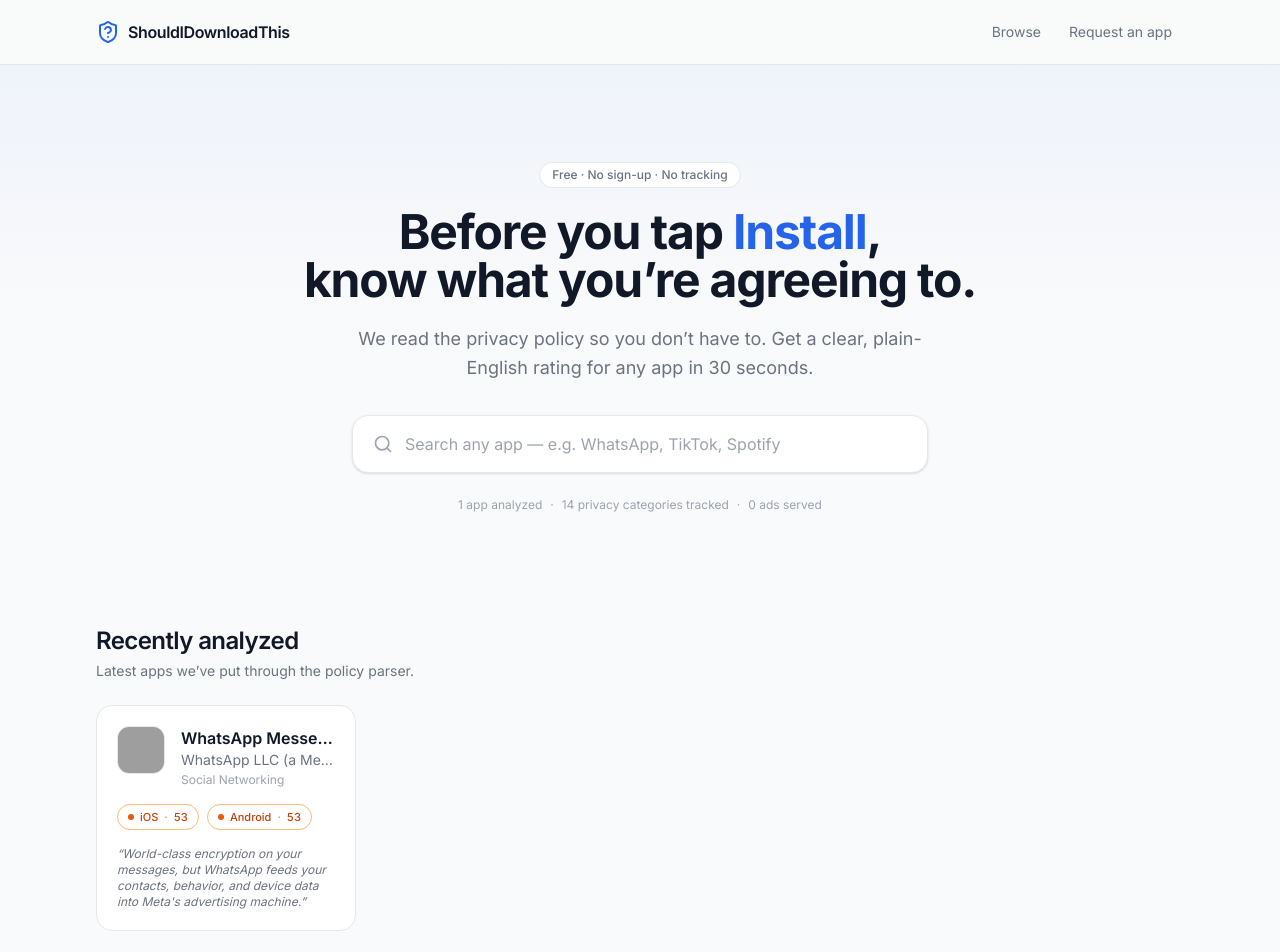
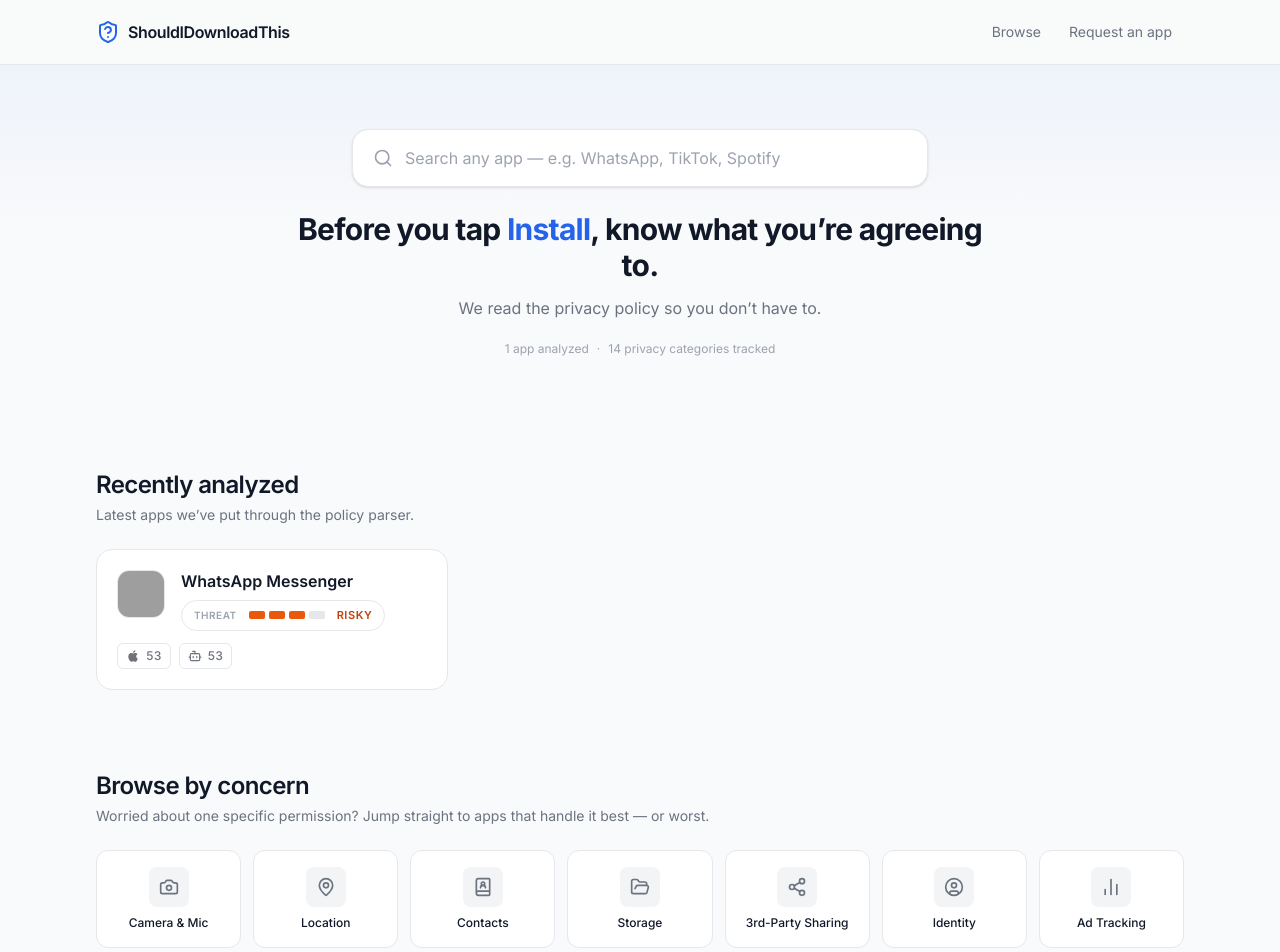
Before and after one commit to Ragulsundaram/SholudIDownloadThis, a Next.js app: page / in a window 1280 px wide. Shown: the top 952 px of the page. Built offline with nearby package versions, Linux system fonts and the light colour scheme; grey boxes are pictures that could not be loaded.

Commit message:
Refactor HomePage and AppCard components for improved layout and user interaction; integrate ThreatMeter in AppCard, update platform display with Lucide icons, and enhance homepage with a search bar and streamlined stats presentation.

```diff
--- a/app/page.tsx
+++ b/app/page.tsx
@@ -18,29 +18,23 @@
       <main className="flex-1">
         <section className="relative overflow-hidden">
           <div className="absolute inset-0 -z-10 bg-gradient-to-b from-brand/5 via-transparent to-transparent" />
-          <div className="mx-auto max-w-3xl px-4 pb-12 pt-16 text-center sm:px-6 sm:pt-24 lg:px-8">
-            <span className="inline-flex items-center rounded-full border border-line bg-surface px-3 py-1 text-xs font-medium text-ink-muted">
-              Free &middot; No sign-up &middot; No tracking
-            </span>
-            <h1 className="mt-5 text-4xl font-bold tracking-tight text-ink sm:text-5xl">
-              Before you tap{" "}
-              <span className="text-brand">Install</span>,
-              <br className="hidden sm:block" />
+          <div className="mx-auto max-w-3xl px-4 pb-12 pt-12 text-center sm:px-6 sm:pt-16 lg:px-8">
+            <div className="mx-auto max-w-xl">
+              <SearchBar apps={allApps} />
+            </div>
+
+            <h1 className="mt-6 text-2xl font-bold tracking-tight text-ink sm:text-3xl">
+              Before you tap <span className="text-brand">Install</span>,
               know what you&rsquo;re agreeing to.
             </h1>
-            <p className="mx-auto mt-5 max-w-xl text-base leading-relaxed text-ink-muted sm:text-lg">
-              We read the privacy policy so you don&rsquo;t have to. Get a clear,
-              plain-English rating for any app in 30 seconds.
+            <p className="mx-auto mt-3 max-w-lg text-sm leading-relaxed text-ink-muted sm:text-base">
+              We read the privacy policy so you don&rsquo;t have to.
             </p>
-            <div className="mx-auto mt-8 max-w-xl">
-              <SearchBar apps={allApps} />
-            </div>
-            <p className="mt-6 text-xs text-ink-subtle">
+
+            <p className="mt-5 text-xs text-ink-subtle">
               {allApps.length} app{allApps.length === 1 ? "" : "s"} analyzed
               <span className="mx-2">&middot;</span>
               {TOTAL_CATEGORIES} privacy categories tracked
-              <span className="mx-2">&middot;</span>
-              0 ads served
             </p>
           </div>
         </section>
@@ -68,7 +62,7 @@
           </p>
         </div>
       </div>
-      <div className="grid gap-4 sm:grid-cols-2 lg:grid-cols-4">
+      <div className="grid gap-4 sm:grid-cols-2 lg:grid-cols-3">
         {apps.map((app) => (
           <AppCard key={app.slug} app={app} />
         ))}
--- a/components/AppCard.tsx
+++ b/components/AppCard.tsx
@@ -1,46 +1,72 @@
-import Link from "next/link";
+"use client";
+
 import Image from "next/image";
-import { Smartphone } from "lucide-react";
-import type { IndexEntry, IndexPlatformEntry, RiskLevel } from "@/lib/types";
-import { PLATFORM_LABEL } from "@/lib/risk";
+import { useRouter } from "next/navigation";
+import {
+  Smartphone,
+  Bot,
+  Laptop,
+  AppWindow,
+  Terminal,
+  type LucideIcon,
+} from "lucide-react";
+import type { IndexEntry, Platform } from "@/lib/types";
+import { ThreatMeter } from "./ThreatMeter";
 
-const PLATFORM_PILL: Record<RiskLevel, string> = {
-  safe: "border-safe-line text-safe-ink hover:bg-safe-soft",
-  caution: "border-caution-line text-caution-ink hover:bg-caution-soft",
-  risky: "border-risky-line text-risky-ink hover:bg-risky-soft",
-  dangerous: "border-danger-line text-danger-ink hover:bg-danger-soft",
-  unknown: "border-unknown-line text-unknown-ink hover:bg-unknown-soft",
-};
-
-const PLATFORM_DOT: Record<RiskLevel, string> = {
-  safe: "bg-safe",
-  caution: "bg-caution",
-  risky: "bg-risky",
-  dangerous: "bg-danger",
-  unknown: "bg-unknown",
+const PLATFORM_ICON: Record<Platform, LucideIcon | null> = {
+  ios: null,
+  android: Bot,
+  mac: Laptop,
+  windows: AppWindow,
+  linux: Terminal,
 };
 
 export function AppCard({ app }: { app: IndexEntry }) {
+  const router = useRouter();
+
   return (
-    <article className="group relative flex flex-col gap-4 rounded-2xl border border-line bg-surface p-5 transition-shadow hover:shadow-md">
-      <Link href={`/app/${app.slug}`} className="absolute inset-0 z-0" aria-label={app.name} />
-
-      <header className="flex items-start gap-4">
+    <article
+      className="group flex cursor-pointer flex-col rounded-2xl border border-line bg-surface p-5 transition-all hover:border-brand/40 hover:bg-divider/30 hover:shadow-md"
+      onClick={() => router.push(`/app/${app.slug}`)}
+    >
+      <div className="flex items-start gap-4">
         <AppIcon iconUrl={app.icon_url} name={app.name} />
-        <div className="min-w-0 flex-1">
-          <h3 className="truncate text-base font-semibold text-ink">{app.name}</h3>
-          <p className="truncate text-sm text-ink-muted">{app.developer}</p>
-          <p className="mt-0.5 truncate text-xs text-ink-subtle">{app.category}</p>
+        <div className="flex min-w-0 flex-1 flex-col items-start gap-2">
+          <h3 className="text-base font-semibold leading-snug text-ink">
+            {app.name}
+          </h3>
+          <ThreatMeter risk={app.worst_risk} />
         </div>
-      </header>
-
-      <div className="relative z-10 flex flex-wrap gap-2">
-        {app.platforms.map((p) => (
-          <PlatformPill key={p.platform} slug={app.slug} platform={p} />
-        ))}
       </div>
 
-      <p className="text-xs italic text-ink-muted">&ldquo;{app.one_liner}&rdquo;</p>
+      <div className="mt-3 flex gap-2">
+        {app.platforms.map((p) => {
+          const Icon = PLATFORM_ICON[p.platform];
+          return (
+            <button
+              key={p.platform}
+              type="button"
+              className="inline-flex items-center gap-1.5 rounded-md border border-line bg-surface px-2 py-1 text-xs font-medium text-ink-muted transition-colors hover:border-ink hover:text-ink"
+              onClick={(e) => {
+                e.stopPropagation();
+                router.push(`/app/${app.slug}/${p.platform}`);
+              }}
+            >
+              {p.platform === "ios" ? (
+                <img
+                  src="/ios-icon.svg"
+                  alt="iOS"
+                  className="h-3.5 w-3.5"
+                  aria-hidden
+                />
+              ) : (
+                Icon && <Icon className="h-3.5 w-3.5" aria-hidden />
+              )}
+              <span className="tabular-nums">{p.score}</span>
+            </button>
+          );
+        })}
+      </div>
     </article>
   );
 }
@@ -49,7 +75,14 @@
   if (iconUrl) {
     return (
       <div className="relative h-12 w-12 flex-shrink-0 overflow-hidden rounded-xl border border-line">
-        <Image src={iconUrl} alt={`${name} icon`} fill sizes="48px" className="object-cover" unoptimized />
+        <Image
+          src={iconUrl}
+          alt={`${name} icon`}
+          fill
+          sizes="48px"
+          className="object-cover"
+          unoptimized
+        />
       </div>
     );
   }
@@ -59,17 +92,3 @@
     </div>
   );
 }
-
-function PlatformPill({ slug, platform }: { slug: string; platform: IndexPlatformEntry }) {
-  return (
-    <Link
-      href={`/app/${slug}/${platform.platform}`}
-      className={`inline-flex items-center gap-1.5 rounded-full border bg-surface px-2.5 py-1 text-[11px] font-medium transition-colors ${PLATFORM_PILL[platform.risk]}`}
-    >
-      <span className={`h-1.5 w-1.5 rounded-full ${PLATFORM_DOT[platform.risk]}`} aria-hidden />
-      <span>{PLATFORM_LABEL[platform.platform] ?? platform.platform}</span>
-      <span className="tabular-nums opacity-70">·</span>
-      <span className="tabular-nums">{platform.score}</span>
-    </Link>
-  );
-}
```
Also changed, not shown: public/ios-icon.svg (added), 3 other files (tests, documents, lock files or other folders).
